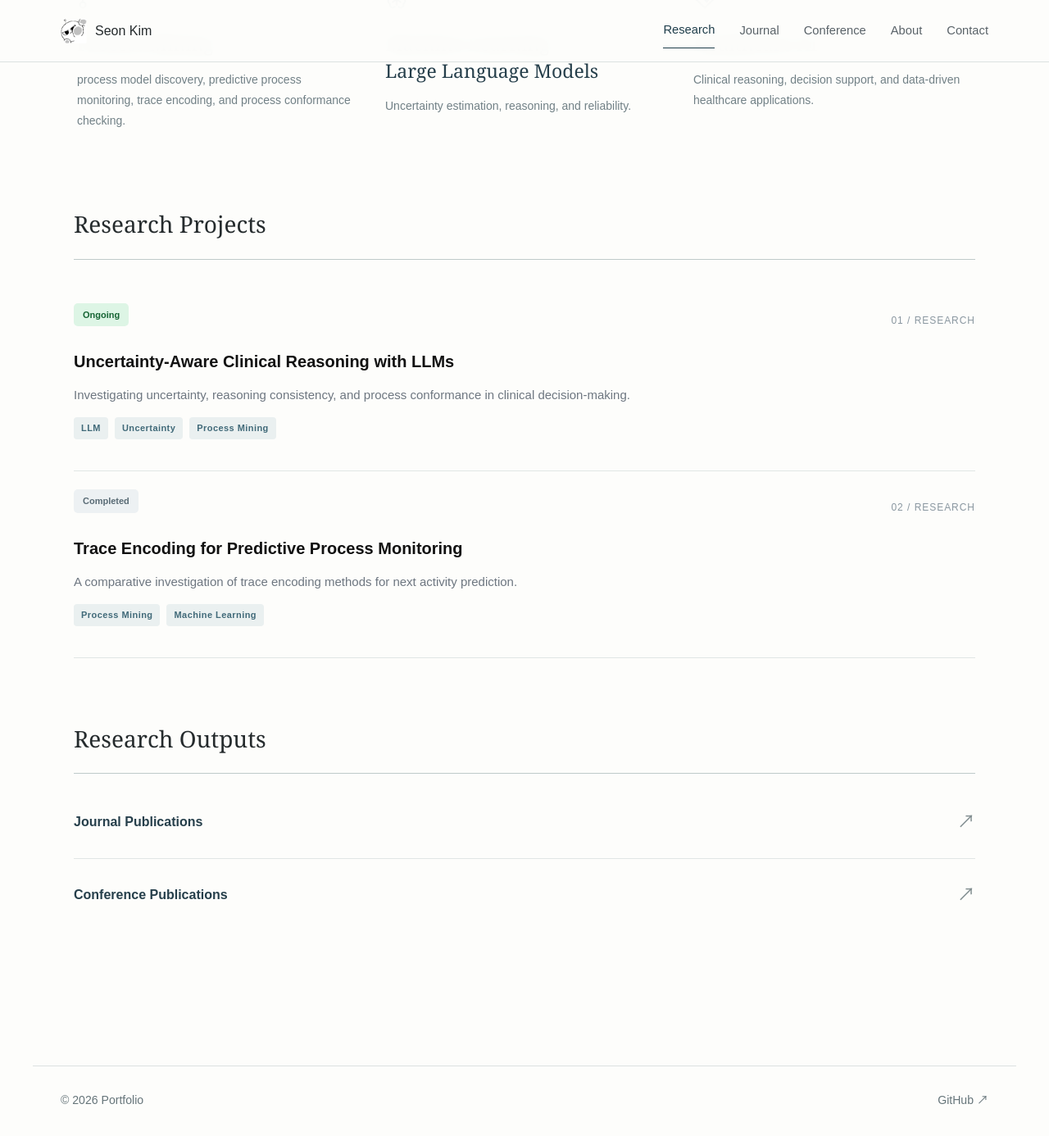
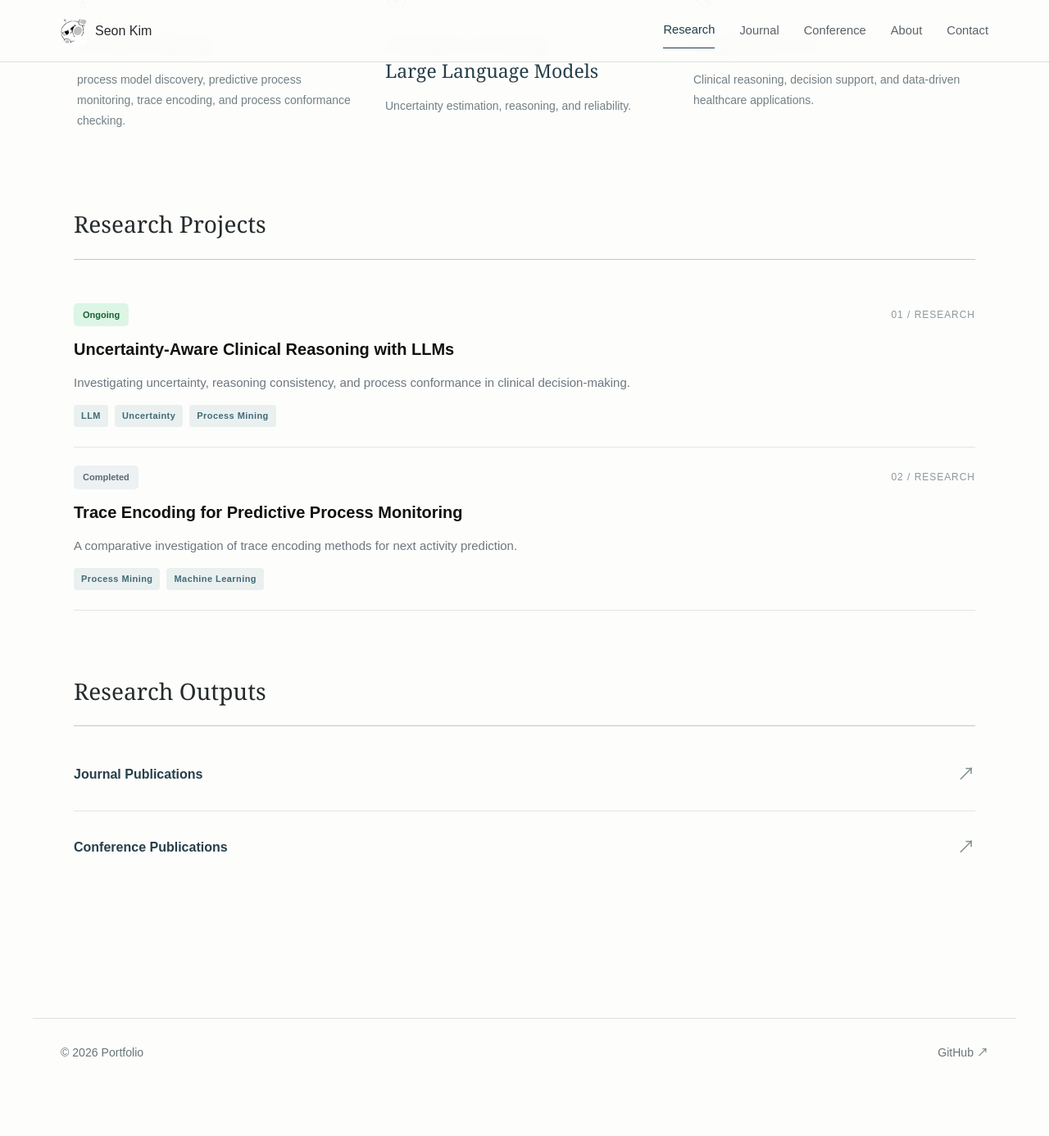
Before and after one commit to KSO012/KSO012.github.io, a Jekyll site: the page built from research.md, in a window 1280 px wide and 1400 px high, scrolled down 668 px. Shown: the top 1386 px of the window at 82% size. Built offline with Jekyll 4.4.1, drawn with Linux system fonts in a browser that asks for light colours; after the commit the page ends 2010 px from its top, so only the background shows below that.

Commit message:
Update style.css

```diff
--- a/assets/style.css
+++ b/assets/style.css
@@ -12,18 +12,6 @@
   object-fit: contain;
   flex-shrink: 0;
 }
-
-/* Research Projects - 키워드 배지 형태 및 굵기 통일 */
-.journal-page .research-project .research-tags > span {
-  border-radius: 4px !important;
-  font-weight: 700 !important;
-}
-
-/* 진행 상태 배지의 글자 굵기 */
-.journal-page .research-project .research-status {
-  font-weight: 700;
-}
-
 
 /* =========================================
    MAIN PAGE
@@ -160,32 +148,6 @@
   white-space: nowrap;
 }
 
-.research-status,
-.research-tags span {
-  border-radius: 4px;
-  padding: 6px 10px;
-  font-size: 12px;
-  line-height: 1.4;
-  font-weight: 700;
-}
-
-/* 진행 상태별 색상 */
-.research-status.ongoing {
-  background: #e8f4e8;
-  color: #377a47;
-}
-
-.research-status.completed {
-  background: #eeeeee;
-  color: #666666;
-}
-
-/* 연구 키워드 */
-.research-tags span {
-  background: #eaf0f2;
-  color: #294b5b;
-}
-
 .research-project h3 {
   margin: 0 0 12px;
   color: #111111;
@@ -200,23 +162,6 @@
   color: #6d7680;
   font-size: 15px;
   line-height: 1.8;
-}
-
-.research-tags {
-  display: flex;
-  flex-wrap: wrap;
-  gap: 8px;
-}
-
-.research-tags span {
-  display: inline-flex;
-  align-items: center;
-  padding: 4px 10px;
-  border-radius: 999px;
-  background: #f1f1f1;
-  color: #4b5560;
-  font-size: 12px;
-  line-height: 1.2;
 }
 
 /* =========================================
@@ -333,20 +278,14 @@
 
 }
 
-/* Research - 배지 높이 및 스타일 통일 */
-.journal-page .research-project .research-status,
-.journal-page .research-project .research-tags > span {
-  display: inline-flex;
-  align-items: center;
-  justify-content: center;
-  box-sizing: border-box;
+/* Research - 기존 페이지 배지 재사용 시 간격 보정 */
 
-  height: 34px;
-  padding: 0 11px;
-  border-radius: 4px;
-  font-size: 12px;
-  font-weight: 700;
-  line-height: 1;
+.research-project-top .cv-status {
+  margin-bottom: 0;
+}
+
+.research-project .journal-badges {
+  margin-bottom: 0;
 }
 
 
```
